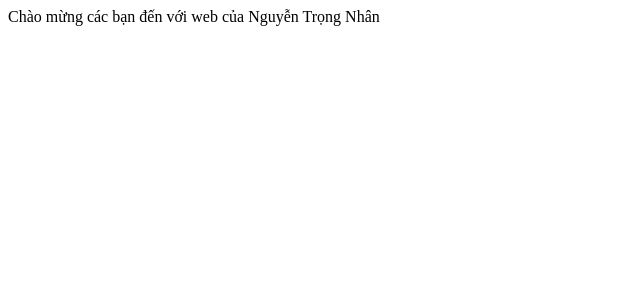
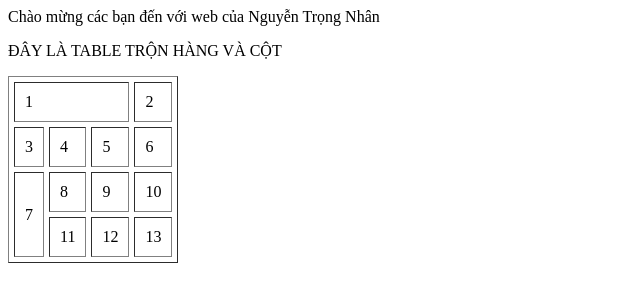
Before and after one commit to trongnhannguyen-31/webcuanhan, a plain HTML site: page index.html in a window 1280 px wide. Shown: the whole page, without its empty margins (0-640 px from the left). Drawn offline with Linux system fonts and the light colour scheme.

Commit message:
Khởi tạo chương trình đầu tiên

```diff
--- a/index.html
+++ b/index.html
@@ -3,10 +3,38 @@
 	<head>
 		<title> Đây là web của Nhân </title>
 		<meta charset = "UTF-8" />
+		<link rel = "stylesheet" type = "text/css" href = "./phancss.css" />
 	</head>
 	<body>
 		<div>
 			Chào mừng các bạn đến với web của Nguyễn Trọng Nhân
 		</div>
+		<div>
+			<p> ĐÂY LÀ TABLE TRỘN HÀNG VÀ CỘT </p>
+
+		<table border = "1" cellpadding = "10" cellspacing = "5" >
+			<tr>
+				<td colspan = "3" > 1 </td>
+				<td> 2 </td>
+			</tr>
+			<tr>
+				<td> 3 </td>
+				<td> 4 </td>
+				<td> 5 </td>
+				<td> 6 </td>
+			</tr>
+			<tr>
+				<td rowspan = "2" > 7 </td>
+				<td> 8 </td>
+				<td> 9 </td>
+				<td> 10 </td>
+			</tr>
+			<tr>
+				<td> 11 </td>
+				<td> 12 </td>
+				<td> 13 </td>
+			</tr>
+		</table>
+		</div>
 	</body>
 </html>
```
Also changed, not shown: index.css (added).
